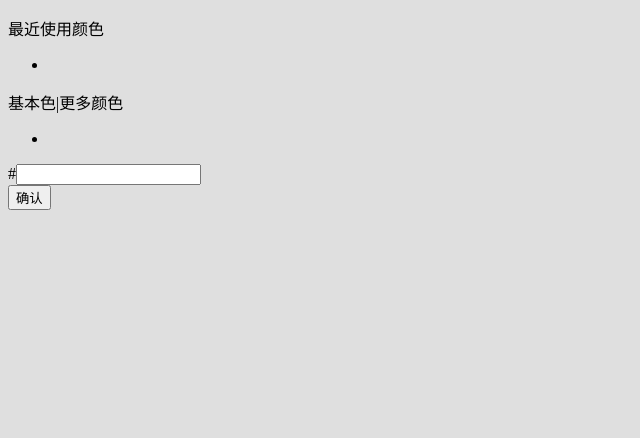
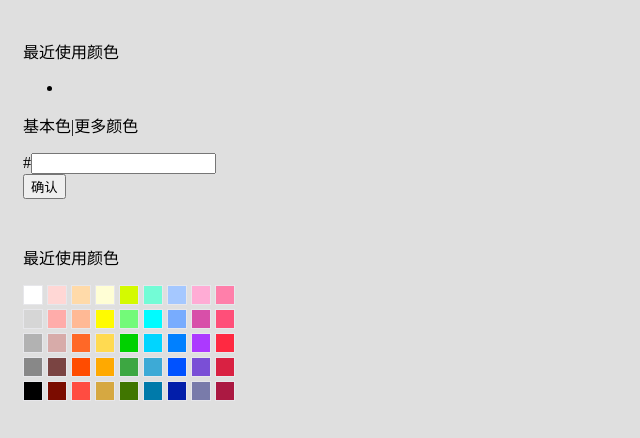
Before and after one commit to MeCKodo/wechat-colorpicker, a website built with webpack: page index.html in a window 1280 px wide. Shown: the whole page, without its empty margins (0-640 px from the left). Built offline with nearby package versions, Linux system fonts and the light colour scheme.

Commit message:
add: baseColor 50% recentColor 30%

```diff
--- /dev/null
+++ b/src/base-color/index.ts
@@ -0,0 +1,18 @@
+import './style.css';
+
+class BaseComponent {
+  private baseColorArr:string[] = ["ffffff", "ffd7d5", "ffdaa9", "fffed5", "d4fa00", "73fcd6", "a5c8ff", "ffacd5", "ff7faa", "d6d6d6", "ffacaa", "ffb995", "fffb00", "73fa79", "00fcff", "78acfe", "d84fa9", "ff4f79", "b2b2b2", "d7aba9", "ff6827", "ffda51", "00d100", "00d5ff", "0080ff", "ac39ff", "ff2941", "888888", "7a4442", "ff4c00", "ffa900", "3da742", "3daad6", "0052ff", "7a4fd6", "d92142", "000000", "7b0c00", "ff4c41", "d6a841", "407600", "007aaa", "021eaa", "797baa", "ab1942"];
+  private genBaseList():string {
+    const span = color => `<span style="background: ${color}"></span>`;
+    return this.baseColorArr.map((color) => {
+      return span(`#${color}`);
+    }).join('');
+  }
+  public dom:HTMLElement = document.createElement('div');
+  constructor() {
+    this.dom.className = 'wechat-base-wrapper';
+    this.dom.innerHTML = this.genBaseList();
+  }
+}
+
+export default BaseComponent;
--- /dev/null
+++ b/src/base-color/style.css
@@ -0,0 +1,11 @@
+.wechat-base-wrapper {
+    font-size: 0;
+}
+.wechat-base-wrapper span {
+    display: inline-block;
+    width: 18px;
+    height: 18px;
+    margin: 0 4px 4px 0;
+    border: 1px solid #e7e7eb;
+    cursor: pointer;
+}
--- a/src/index.ts
+++ b/src/index.ts
@@ -1,7 +1,9 @@
 import './style.css';
 import SimpleColorPicker from './picker/index';
+import RecentComponent from './recent-color/index';
+import BaseComponent from './base-color/index';
 
-const colorPicker = new SimpleColorPicker({
+/* const colorPicker = new SimpleColorPicker({
     el: '#box',
     color: '#fff',
     background: '#fff'
@@ -10,4 +12,29 @@ const colorPicker = new SimpleColorPicker({
 colorPicker.onChange(function(hexStringColor) {
     document.body.style.backgroundColor = hexStringColor;
     // document.querySelector('h1 a').style.color = colorPicker.color.isDark() ? '#FFFFFF' : '#000000';
+}); */
+
+interface Options {
+  el: string,
+}
+
+class WeChatColorPicker {
+  private domWrapper = document.createElement('div');
+
+  constructor(options: Options) {
+
+    this.domWrapper.className = 'wechat-colorpicker';
+    this.domWrapper.appendChild(new RecentComponent().dom);
+    this.domWrapper.appendChild(new BaseComponent().dom);
+
+    if (options.el) {
+      document.querySelector(options.el)!.appendChild(this.domWrapper);
+    } else {
+      console.error('必须指定el参数');
+    }
+  }
+}
+
+new WeChatColorPicker({
+  el: '#container'
 });
--- /dev/null
+++ b/src/recent-color/index.ts
@@ -0,0 +1,32 @@
+class RecentComponent {
+
+  // private maxColorLen:Number = 8;
+  // private storagePrefix:String = '__wx__color__';
+  public dom:HTMLElement = document.createElement('div');
+
+  constructor() {
+    this.dom.className = 'wechat-recent-color';
+    this.dom.addEventListener('click', this.clickEvent);
+    this.dom.appendChild(this.genTitleDom());
+  }
+
+  private genTitleDom():HTMLElement {
+    const p: HTMLElement = document.createElement('p');
+    p.innerHTML = '最近使用颜色';
+    return p;
+  }
+  private genList():HTMLElement {
+    const ul: HTMLElement = document.createElement('ul');
+
+    return ul;
+  }
+
+  clickEvent(e: MouseEvent) {
+    if((<HTMLElement>e.target).tagName === 'LI') {
+
+    }
+  }
+
+}
+
+export default RecentComponent;
--- a/src/style.css
+++ b/src/style.css
@@ -1,7 +1,10 @@
 body {
     background: #dfdfdf;
 }
-
+.wechat-colorpicker {
+    padding: 15px;
+    width: 220px;
+}
 .Scp {
     -webkit-user-select: none;
     -moz-user-select: none;
```
Also changed, not shown: dist/main.js, src/recent-color/style.css (added).
